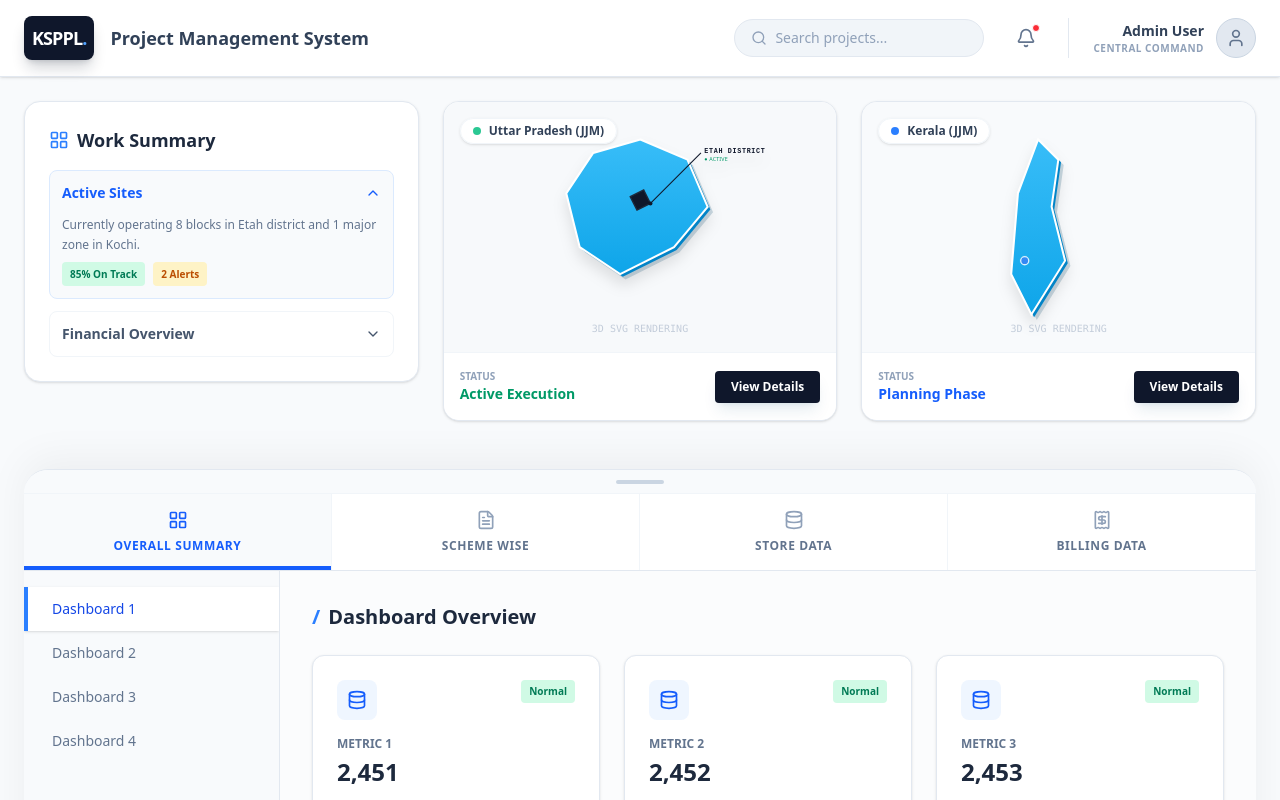
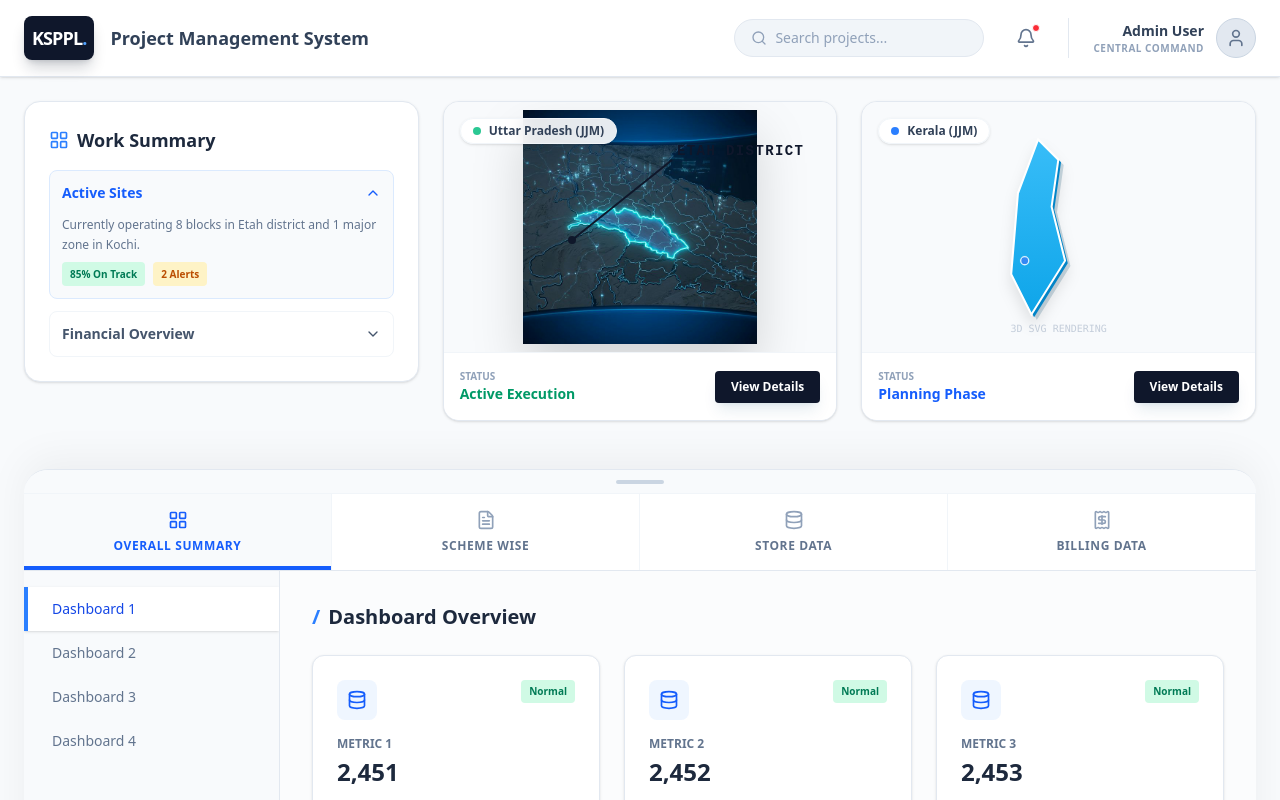
Before and after one commit to sandeepksp-prog/DPRAPP, a Next.js app: page /dashboard in a window 1280 px wide. Shown: the top 800 px of the page. Built offline with nearby package versions, Linux system fonts and the light colour scheme.

Commit message:
feat: Replace UP SVG with High Quality 3D Image

```diff
--- a/src/components/landing/UPMapSVG.tsx
+++ b/src/components/landing/UPMapSVG.tsx
@@ -2,91 +2,43 @@
 
 import { motion } from "framer-motion";
 
-// Placeholder Path - Users should replace this with the actual UP Map SVG path
-const UP_PATH = "M150 20 L220 50 L250 120 L200 180 L120 220 L60 180 L40 100 L80 40 Z";
-
-// Hypothetical Etah District Path (Roughly center-left in this placeholder)
-const ETAH_PATH = "M135 105 L155 95 L165 115 L145 125 Z";
-
 export default function UPMapSVG() {
     return (
-        <div className="w-full h-full flex items-center justify-center p-6 relative group overflow-hidden bg-slate-50/50">
-            {/* Use basic SVG for now to avoid complexity issues */}
-            <svg
-                viewBox="0 0 300 300"
-                className="w-full h-full drop-shadow-xl overflow-visible transition-transform hover:scale-105 duration-500"
-            >
+        <div className="w-full h-full flex items-center justify-center relative group p-2">
+            {/* USER PROVIDED HIGH QUALITY IMAGE */}
+            <div className="relative w-full h-full">
+                <img
+                    src="/assets/up_district_map.png"
+                    alt="Uttar Pradesh 3D Map with Etah Highlight"
+                    className="w-full h-full object-contain filter drop-shadow-2xl transition-transform duration-700 hover:scale-105"
+                />
+
+                {/* Overlay Label & Line (To ensure sharpness on top of image) */}
+                <svg className="absolute inset-0 w-full h-full pointer-events-none overflow-visible">
                     <defs>
-                    <linearGradient id="skyGradient" x1="0%" y1="0%" x2="0%" y2="100%">
-                        <stop offset="0%" stopColor="#38bdf8" />
-                        <stop offset="100%" stopColor="#0ea5e9" />
-                    </linearGradient>
-                    <marker id="dot" markerWidth="10" markerHeight="10" refX="5" refY="5">
+                        <marker id="dot-overlay" markerWidth="10" markerHeight="10" refX="5" refY="5">
                             <circle cx="5" cy="5" r="2" fill="#0f172a" />
                         </marker>
                     </defs>
 
-                {/* 1. Shadow Layer (Depth) */}
-                <path
-                    d={UP_PATH}
-                    fill="#0c4a6e"
-                    opacity="0.2"
-                    transform="translate(8, 8)"
-                />
-
-                {/* 2. Middle Extrusion Layer */}
-                <path
-                    d={UP_PATH}
-                    fill="#0284c7"
-                    transform="translate(4, 4)"
-                />
-
-                {/* 3. Top Surface (Glossy) */}
-                <path
-                    d={UP_PATH}
-                    fill="url(#skyGradient)"
-                    stroke="white"
-                    strokeWidth="3"
-                    className="cursor-pointer hover:brightness-110 transition-all"
-                />
-
-                {/* 4. ETAH DISTRICT HIGHLIGHT - REQUESTED FEATURE */}
-                {/* DARK COLOR - DARK BORDER */}
-                <path
-                    d={ETAH_PATH}
-                    fill="#0F172A"
-                    stroke="#1e293b"
+                    {/* Line from Label to Approx Map Location (Adjust coordinates if needed) */}
+                    {/* Assuming image is centered, Etah is roughly at 35% Left, 45% Top */}
+                    <motion.path
+                        d="M220 50 L120 130"
+                        stroke="#0F172A"
                         strokeWidth="2"
-                    className="cursor-pointer"
-                >
-                    <title>Etah District (Active)</title>
-                </path>
-
-                {/* 5. LABEL & LINE */}
-                {/* Line from Text to District */}
-                <motion.path
-                    d="M240 40 L165 115" // Approx coordinates
-                    stroke="#0F172A"
-                    strokeWidth="1.5"
                         fill="none"
                         initial={{ pathLength: 0 }}
                         animate={{ pathLength: 1 }}
-                    transition={{ duration: 1, delay: 0.5 }}
-                    markerEnd="url(#dot)"
+                        transition={{ duration: 0.8, delay: 0.3 }}
+                        markerEnd="url(#dot-overlay)"
                     />
 
-                {/* Text Label at Top Right Empty Space */}
-                <text x="245" y="40" className="text-xs font-bold fill-slate-900 uppercase tracking-widest" style={{ fontSize: '10px', fontFamily: 'monospace' }}>
+                    {/* Text Label */}
+                    <text x="225" y="45" className="text-sm font-bold fill-slate-900 uppercase tracking-widest" style={{ fontFamily: 'monospace' }}>
                         ETAH DISTRICT
                     </text>
-                <text x="245" y="52" className="text-[8px] font-medium fill-emerald-600 tracking-wide">
-                    ● ACTIVE
-                </text>
-
                 </svg>
-
-            <div className="absolute bottom-4 left-1/2 -translate-x-1/2 text-[10px] text-slate-400 font-mono opacity-50 pointer-events-none">
-                3D SVG RENDERING
             </div>
         </div>
     );
```
Also changed, not shown: public/assets/up_district_map.png (added), public/assets/up_map_3d.png (added). Lines whose indentation alone changed are shown as unchanged.
